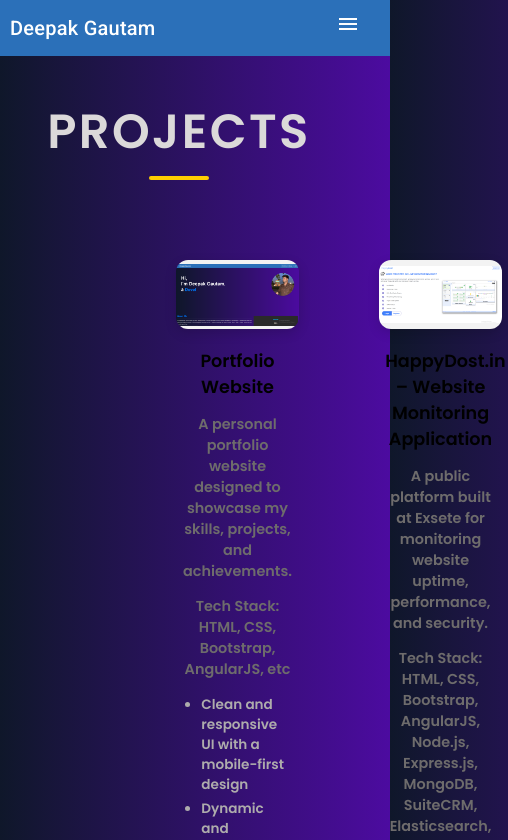
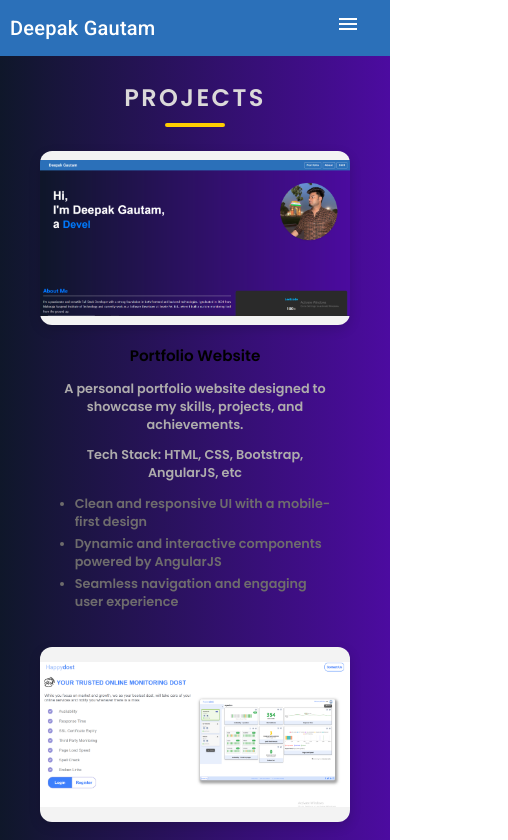
Before and after one commit to Deepakgautamdg/Deepak-portfolio, an Angular app: page /project in a window 390 px wide. Shown: the top 840 px of the page, 508 px wide, since content can reach past the window. Built offline with nearby package versions, Linux system fonts and the light colour scheme.

Commit message:
made some changes

```diff
--- a/src/app/app.component.ts
+++ b/src/app/app.component.ts
@@ -7,5 +7,5 @@
   styleUrls: ['./app.component.css']
 })
 export class AppComponent {
-  title = 'syrn-as-service-frontend';
+  title = 'portfolio';
 }
--- a/src/app/pages/public/web-page/about/about.component.css
+++ b/src/app/pages/public/web-page/about/about.component.css
@@ -97,6 +97,26 @@
   font-weight: bold;
   color: #ffffff;
   text-align: center;
+  text-decoration: none;
+
+}
+/* Hover effects for block1 & block2 */
+.right-blocks .block1:hover,
+.right-blocks .block2:hover {
+  background-color: #333333; /* slightly lighter than #2a2a2a */
+  transform: translateY(-5px) scale(1.02);
+  box-shadow: 0 6px 14px rgba(0, 123, 255, 0.35);
+  transition: all 0.3s ease-in-out;
+}
+
+.right-blocks .block1:hover h3,
+.right-blocks .block2:hover h3 {
+  color: #ffffff; /* brighten header */
+}
+
+.right-blocks .block1:hover p,
+.right-blocks .block2:hover p {
+  color: #00bfff; /* invert colors for emphasis */
 }
 
 /* ----------------------------
--- a/src/app/pages/public/web-page/about/about.component.html
+++ b/src/app/pages/public/web-page/about/about.component.html
@@ -10,17 +10,21 @@
   <p>
     Having worked in a startup environment, I’ve gained hands-on experience with system design and always strive to write clean, maintainable, and optimized code. I thrive on learning new technologies and solving real-world problems through efficient software solutions.
   </p>
-  <button class="btn">Check My Resume</button>
+  <button class="btn" (click)="openResume()">Check My Resume</button>
   </div>
 
     <div class="right-blocks">
+
 <div class="block1" #leetcodeBlock>
-  <h3>Leetcode</h3>
+  <a target="_blank" href="https://hack.codingblocks.com/app/users/360686">
+    <h3>Leetcode</h3>
   <p>{{ leetcodeCount }}+</p>
+  </a>
 </div>
+
 <div class="block2" #hackerblocksBlock>
-  <h3>Hackerblocks</h3>
-  <p>{{ hackerblocksCount }}+</p>
+  <a target="_blank" href="https://leetcode.com/u/siddhant_deepak/"><h3>Hackerblocks</h3>
+  <p>{{ hackerblocksCount }}+</p></a>
 </div>
 
   </div>
--- a/src/app/pages/public/web-page/about/about.component.ts
+++ b/src/app/pages/public/web-page/about/about.component.ts
@@ -57,4 +57,12 @@
 
     observer.observe(element);
   }
+
+  openResume(): void {
+    window.open(
+      'https://drive.google.com/file/d/1_-UEavNLC-put6QET0AkKOI5vd9DWmTY/view?usp=drive_link',
+      '_blank'
+    );
 }
+
+}
--- a/src/app/pages/public/web-page/mere-projects/mere-projects.component.css
+++ b/src/app/pages/public/web-page/mere-projects/mere-projects.component.css
@@ -1,14 +1,13 @@
 /* Container */
 .main-container {
-  /* margin-top: 80px; */
   padding: 1rem;
 }
 
 .projects {
   display: grid;
-  grid-template-columns: repeat(2, 1fr); /* exactly 2 per row */
+  grid-template-columns: repeat(2, 1fr); /* default 2 per row (desktop) */
   gap: 5rem;
-  padding:5rem 10rem 4rem 10rem;
+  padding: 5rem 10rem 4rem 10rem;
 }
 
 /* Wrapper */
@@ -19,41 +18,39 @@
 }
 
 .heading {
-  margin: 5rem 2rem 0 0;                  /* spacing top & bottom */
-  text-align: center;              /* center align */
-  font-size: 3rem;                 /* big, bold text */
-  font-weight: 700;                /* strong weight */
-  text-transform: uppercase;       /* all caps */
-  color: #dbd9d9;                  /* light gray */
-  letter-spacing: 0.15rem;         /* spacing between letters */
-  position: relative;              /* for underline effect */
+  margin: 5rem 0rem 0 0;
+  text-align: center;
+  font-size: 3rem;
+  font-weight: 700;
+  text-transform: uppercase;
+  color: #dbd9d9;
+  letter-spacing: 0.15rem;
+  position: relative;
 }
 
-/* Optional underline accent */
 .heading::after {
   content: "";
   display: block;
   width: 60px;
   height: 4px;
-  background: #ffce00;             /* accent color */
+  background: #ffce00;
   margin: 0.5rem auto 0 auto;
   border-radius: 2px;
 }
-
 
 /* Project card */
 .project-card {
   position: relative;
   width: 100%;
-  aspect-ratio: 16 / 9;   /* ✅ keeps images proportional */
-  background-size: contain;  /* ✅ full image visible */
+  aspect-ratio: 16 / 9;
+  background-size: contain;
   background-repeat: no-repeat;
   background-position: center;
   border-radius: 12px;
   overflow: hidden;
   cursor: pointer;
   transition: transform 0.3s ease, box-shadow 0.3s ease;
-  background-color: #f3f3f3; /* fallback bg if image has transparent areas */
+  background-color: #f3f3f3;
   box-shadow: 0 4px 12px rgba(0, 0, 0, 0.15);
 }
 
@@ -78,7 +75,6 @@
   opacity: 1;
 }
 
-/* Links inside overlay */
 .project-links {
   display: flex;
   gap: 1.25rem;
@@ -109,22 +105,77 @@
   font-weight: bold;
 }
 
-/* Project Features List */
 .project-info ul {
-  list-style-type: disc; /* keeps bullets */
-  padding-left: 1.2rem;  /* spacing from text */
+  list-style-type: disc;
+  padding-left: 1.2rem;
   margin: 0.5rem 0 0 0;
-  text-align: left;       /* align list left for readability */
+  text-align: left;
 }
 
 .project-info li {
   font-size: 0.85rem;
-  color: #aeacac;           /* slightly darker than paragraph */
-  margin-bottom: 0.25rem; /* spacing between features */
+   color: #6e6c6c;
+  margin-bottom: 0.25rem;
 }
-
 
 .project-info p {
   font-size: 0.9rem;
-  color: #6e6c6c;
+  color: #aeacac;
 }
+
+/* ========================= */
+/* RESPONSIVE BREAKPOINTS */
+/* ========================= */
+
+/* Large tablets & small laptops (≤1200px) */
+@media (max-width: 1200px) {
+  .projects {
+    gap: 3rem;
+    padding: 3rem 5rem;
+  }
+  .heading {
+    font-size: 2.5rem;
+  }
+}
+
+/* Tablets (≤900px) */
+@media (max-width: 900px) {
+  .projects {
+    grid-template-columns: 1fr; /* 1 column */
+    padding: 2rem 3rem;
+    gap: 2.5rem;
+  }
+  .heading {
+    font-size: 2.2rem;
+    margin-top: 3rem;
+  }
+  .project-info h3 {
+    font-size: 1rem;
+  }
+}
+
+/* Phones (≤600px) */
+@media (max-width: 600px) {
+  .projects {
+    padding: 1.5rem;
+    gap: 2rem;
+  }
+  .heading {
+    font-size: 1.8rem;
+    margin-top: 4rem;
+  }
+  .project-info p,
+  .project-info li {
+    font-size: 0.8rem;
+  }
+}
+
+/* Extra small (≤400px) */
+@media (max-width: 400px) {
+  .heading {
+    font-size: 1.5rem;
+  }
+  .project-info h3 {
+    font-size: 0.95rem;
+  }
+}
--- a/src/app/pages/public/web-page/mere-projects/mere-projects.component.html
+++ b/src/app/pages/public/web-page/mere-projects/mere-projects.component.html
@@ -16,7 +16,7 @@
             <a [href]="project.appUrl" target="_blank" title="Live Application">
               <i class="fa-solid fa-arrow-up-right-from-square"></i>
             </a>
-            <a [href]="project.gitUrl" target="_blank" title="GitHub Repository">
+            <a (click)="openGit(project)" title="GitHub Repository">
               <i class="fa-brands fa-github"></i>
             </a>
           </div>
--- a/src/app/pages/public/web-page/mere-projects/mere-projects.component.ts
+++ b/src/app/pages/public/web-page/mere-projects/mere-projects.component.ts
@@ -1,4 +1,5 @@
 import { Component } from '@angular/core';
+import Swal from 'sweetalert2';
 
 @Component({
   selector: 'app-mere-projects',
@@ -6,12 +7,26 @@
   styleUrls: ['./mere-projects.component.css']
 })
 export class MereProjectsComponent {
+
+  openGit(project: Project) {
+    if (!project.gitUrl || project.gitUrl.trim() === '') {
+      Swal.fire({
+        icon: 'info',
+        title: 'Private Repository',
+        text: 'The GitHub repository link is not provided because this project was created for my company and the source code cannot be shared.',
+        confirmButtonText: 'OK'
+      });
+    } else {
+      window.open(project.gitUrl, '_blank');
+    }
+  }
+
   projects: Project[] = [
     {
       title: "Portfolio Website",
       imageUrl: "./assets/images/portfolio.jpg",
       appUrl: "https://deepakgautam-ruddy.vercel.app/",
-      gitUrl: "https://github.com/your-username/project-one",
+      gitUrl: "https://github.com/Deepakgautamdg/Deepak-portfolio",
       intro: "A personal portfolio website designed to showcase my skills, projects, and achievements.",
       techStack: ["HTML", "CSS", "Bootstrap", "AngularJS","etc"],
       features: [
@@ -25,10 +40,10 @@
       imageUrl: "./assets/images/happydost.jpg",
       appUrl: "https://happydost.in",
       gitUrl: "",
-      intro: "A public platform built at Exsete for monitoring website uptime, performance, and security.",
+      intro: "A public platform built at Exsete Consulting Pvt Ltd for monitoring website uptime, performance, and security.",
       techStack: ["HTML", "CSS", "Bootstrap", "AngularJS", "Node.js", "Express.js", "MongoDB", "SuiteCRM", "Elasticsearch","etc"],
       features: [
-        "Developed collaboratively with teammates Afifa and Raja",
+        "Developed collaboratively with my 2 teammates",
         "Integrated Puppeteer, Ping, SSL Check, and Nmap for monitoring",
         "Automated performance checks and real-time issue detection",
         "Efficient data handling with Elasticsearch and SuiteCRM"
@@ -42,7 +57,7 @@
       intro: "The official website for SYRN, showcasing the enterprise software product.",
       techStack: ["HTML", "CSS", "Bootstrap", "AngularJS","etc"],
       features: [
-        "Built collaboratively with teammate Afifa",
+        "Built collaboratively with my 1 teammate",
         "Implemented unique horizontal scrolling with Locomotive Scroll",
         "Reach Us form integrated with Google Cloud Functions",
         "Leads automatically stored in Google Spreadsheets"
@@ -51,8 +66,8 @@
     {
       title: "Key Builder – Resume Builder Application (Ongoing Project)",
       imageUrl: "./assets/images/keybuilder.jpg",
-      appUrl: "https://example.com/project-four",
-      gitUrl: "",
+      appUrl: "https://keybuilder.vercel.app",
+      gitUrl: "https://github.com/Deepakgautamdg/resume_builder_frontend",
       intro: "An ongoing independent project: a smart resume-building application.",
       techStack: ["HTML", "CSS", "AngularJS", "Node.js", "Express.js", "MongoDB", "Puppeteer", "ChatGPT APIs", "etc"],
       features: [
--- a/src/app/template-components/template-one/components/header2/header2.component.ts
+++ b/src/app/template-components/template-one/components/header2/header2.component.ts
@@ -1,32 +1,3 @@
-// import { Component, OnInit } from '@angular/core';
-// import { Router } from '@angular/router';
-
-// @Component({
-//   selector: 'app-header2',
-//   templateUrl: './header2.component.html',
-//   styleUrls: ['./header2.component.css']
-// })
-// export class Header2Component implements OnInit {
-//   showMobileMenu = false;
-
-//   constructor(private router: Router) {}
-
-//   ngOnInit(): void {}
-
-//   navigateTo(sectionId: string) {
-//     const element = document.getElementById(sectionId);
-//     if (element) {
-//       element.scrollIntoView({ behavior: 'smooth' });
-//     }
-//   }
-
-//   toggleMobileMenu() {
-//     this.showMobileMenu = !this.showMobileMenu;
-//   }
-// }
-
-
-
 import { Component, OnInit } from '@angular/core';
 import { Router, NavigationEnd } from '@angular/router';
 import { filter } from 'rxjs/operators';
@@ -47,6 +18,7 @@
       .pipe(filter(event => event instanceof NavigationEnd))
       .subscribe((event: any) => {
         this.isProjectRoute = event.urlAfterRedirects.includes('/project');
+        this.showMobileMenu = false; // close menu on route change
       });
   }
 
```
Also changed, not shown: src/app/template-components/template-one/components/header2/header2.component.html (+8 -3 lines), src/app/template-components/template-one/template-one-routing.modules.ts (+0 -25 lines), angular.json (line endings or trailing spaces), karma.conf.js (line endings or trailing spaces), 2 other files (tests, documents, lock files or other folders).
